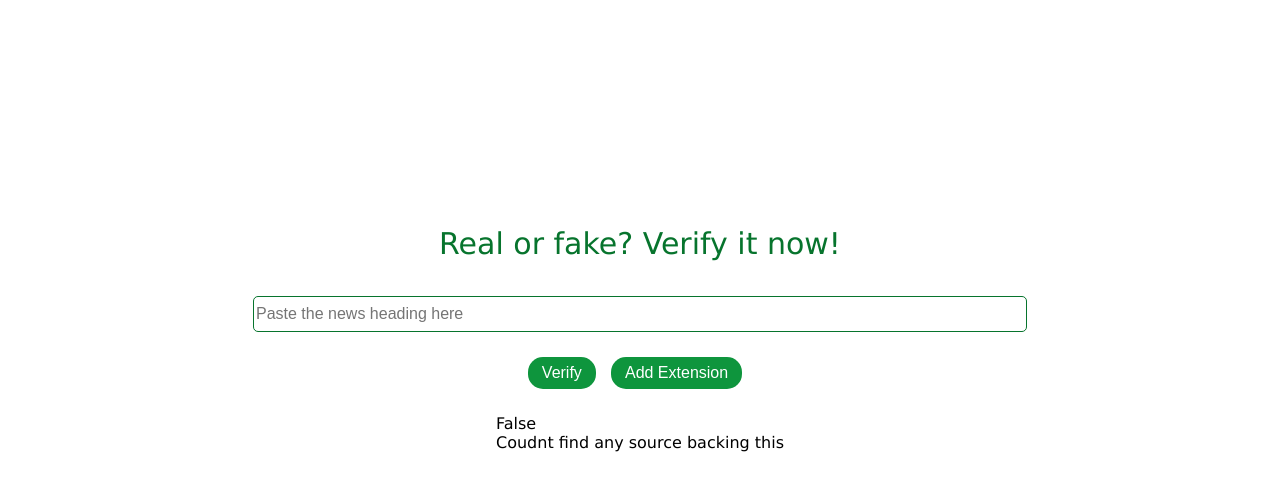
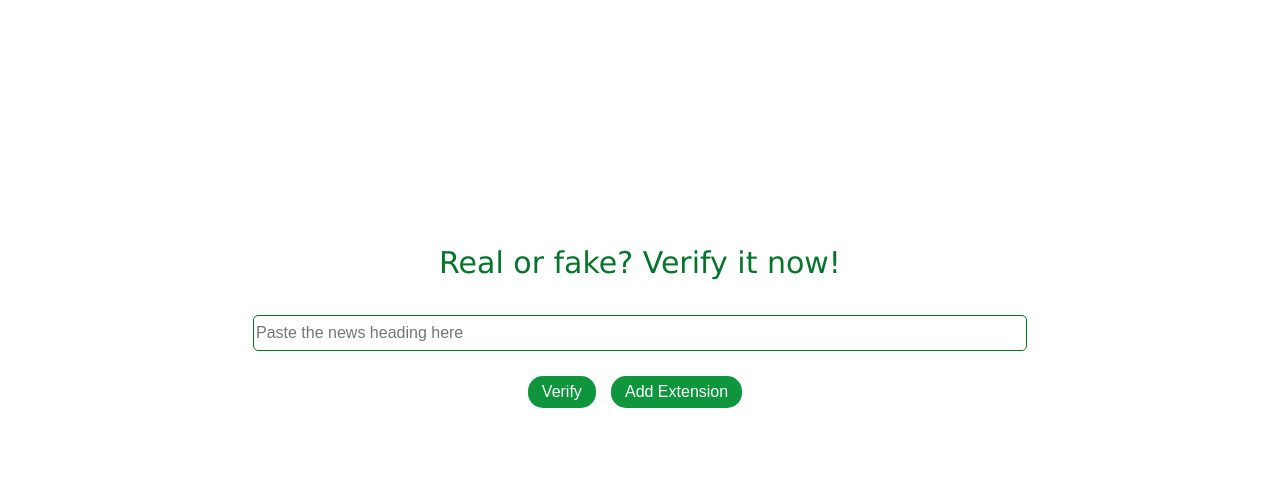
Before and after one commit to RaviPatel94/NewsVerifier, a plain HTML site: page index.html in a window 1280 px wide. Shown: the part 61-552 px from the top of the page. Drawn offline with Linux system fonts and the light colour scheme; a web font is replaced by a local one.

Commit message:
Update index.html

```diff
--- a/index.html
+++ b/index.html
@@ -30,8 +30,8 @@
                 <button>Add Extension</button>
             </div>
             <div class="result">
-                <div class="value">False</div>
-                <div class="reason">Coudnt find any source backing this </div>
+                <div class="value"></div>
+                <div class="reason"> </div>
             </div>
         </section>
     </main>
```
